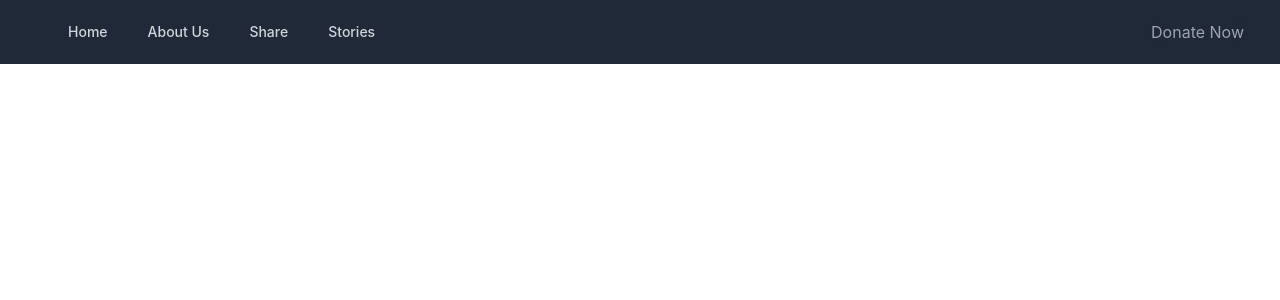
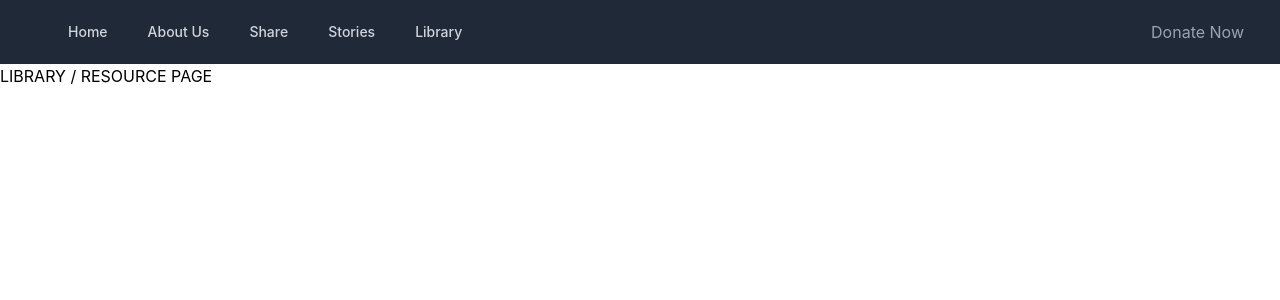
Before and after one commit to madalinefitz/Two-or-More, a React (Create React App) app: page /library in a window 1280 px wide. Shown: the top 300 px of the page. Built offline with nearby package versions, Linux system fonts and the light colour scheme.

Commit message:
library component created and adde to NavBar and App Switch

```diff
--- a/src/App.js
+++ b/src/App.js
@@ -5,6 +5,7 @@ import AboutUs from './components/AboutUs'
 import NavBar from './components/NavBar'
 import Stories from './components/Stories';
 import Share from './components/Share';
+import Library from './components/Library';
 
 function App() {
   return (
@@ -15,6 +16,7 @@ function App() {
             <Route exact path="/stories" element={<Stories />} />
             <Route exact path="/aboutus" element={<AboutUs />} />
             <Route exact path="/share" element={<Share />} />
+            <Route exact path="/library" element={<Library />} />
         </Routes>
     </div>
   );
--- /dev/null
+++ b/src/components/Library.js
@@ -0,0 +1,7 @@
+export default function Library () {
+    return (
+        <>
+        LIBRARY / RESOURCE PAGE
+        </>
+    )
+}
--- a/src/components/NavBar.js
+++ b/src/components/NavBar.js
@@ -30,6 +30,11 @@ function NavBar(){
                                         Stories
                                     </NavLink>
                                 </div>
+                                <div class="text-gray-300 hover:bg-gray-700 hover:text-white rounded-md px-3 py-2 text-sm font-medium">
+                                    <NavLink to="library" exact>
+                                        Library
+                                    </NavLink>
+                                </div>
                             </div>
                         </div>
                     </div>
```
